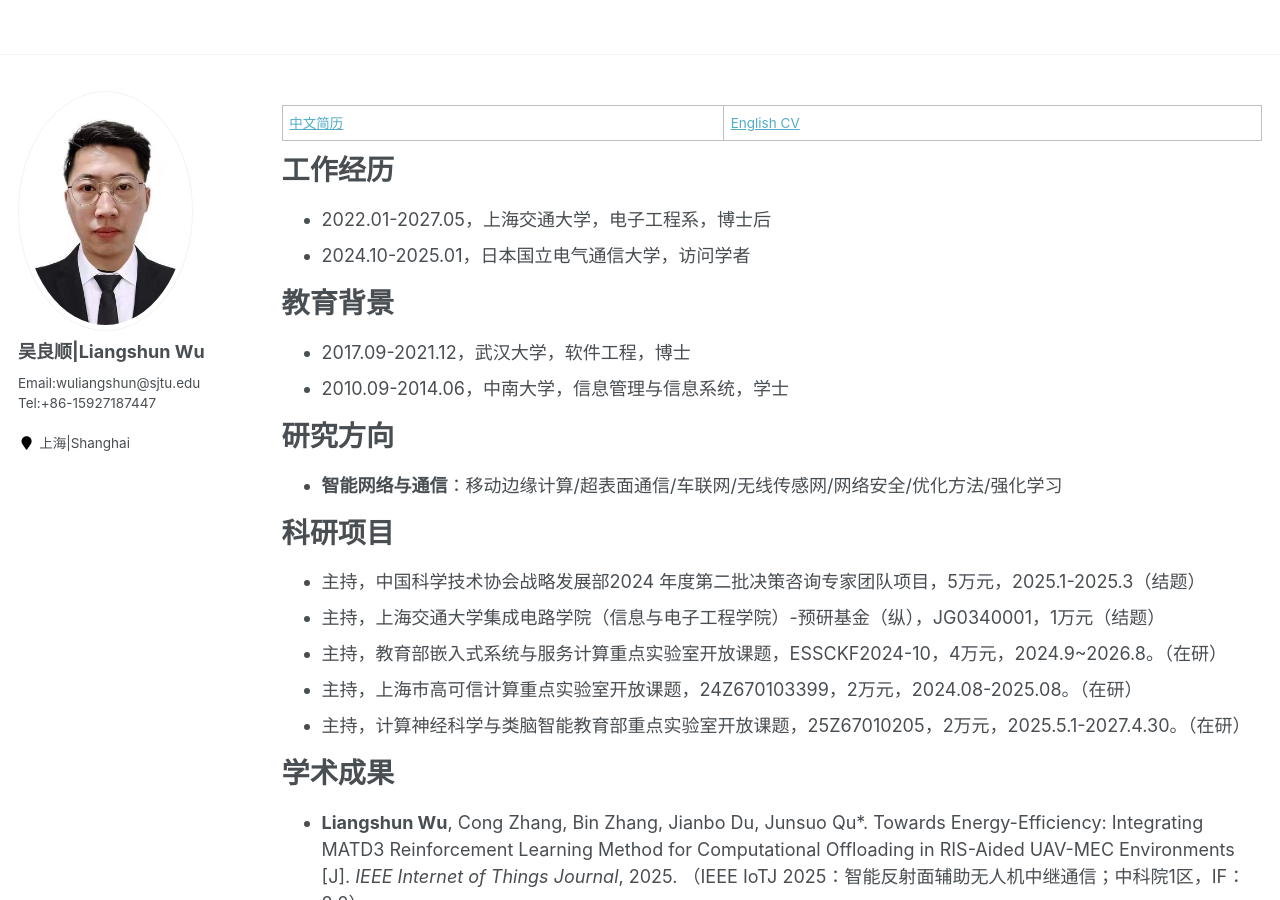
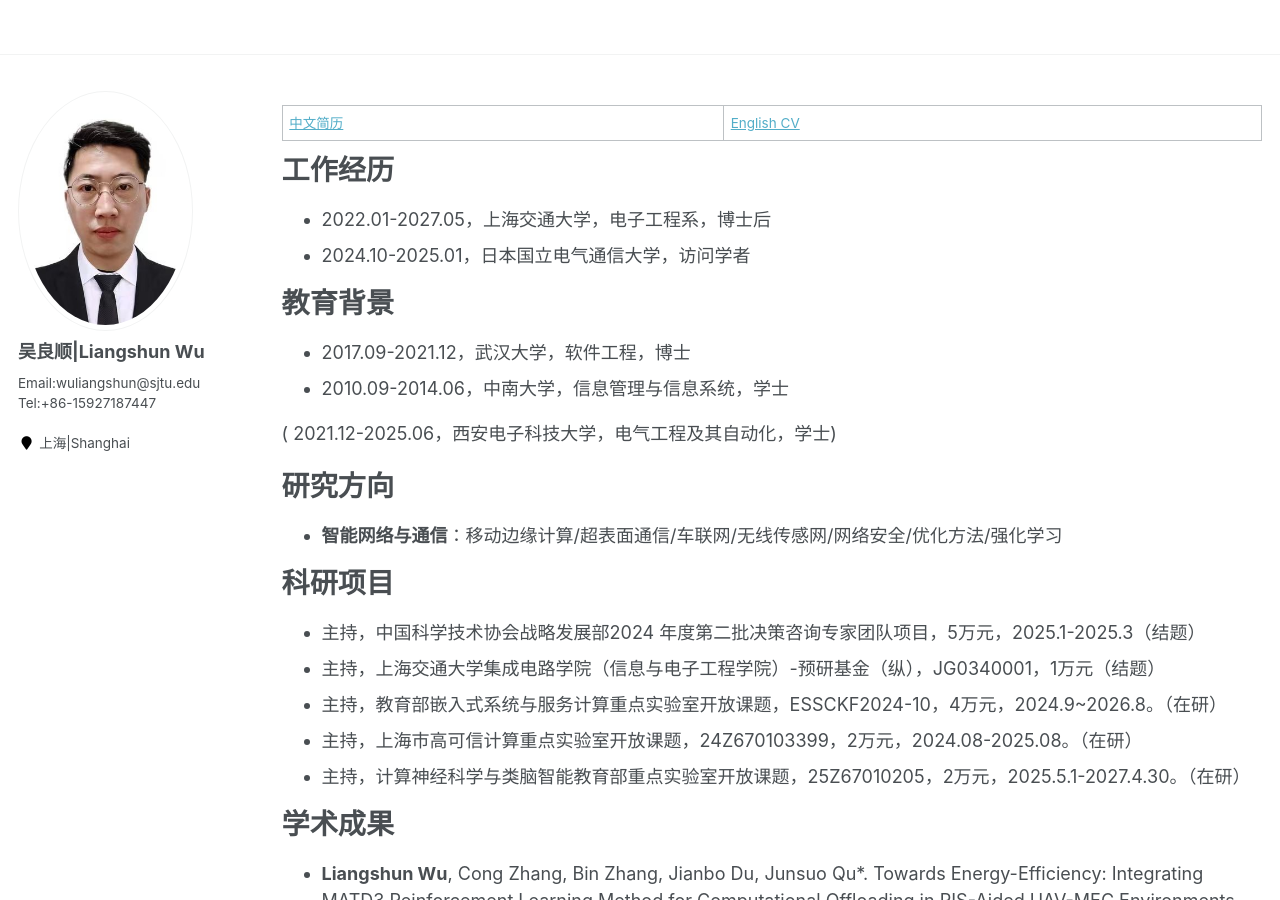
Before and after one commit to wuliangshun/wuliangshun.github.io, a Jekyll site: the page built from _pages/cv.md, in a window 1280 px wide and 900 px high. Built offline with Jekyll 4.4.1, drawn with Linux system fonts in a browser that asks for light colours.

Commit message:
first commit

```diff
--- a/_pages/cv.md
+++ b/_pages/cv.md
@@ -26,6 +26,7 @@ redirect_from:
 * 2017.09-2021.12，武汉大学，软件工程，博士
 * 2010.09-2014.06，中南大学，信息管理与信息系统，学士
 
+( 2021.12-2025.06，西安电子科技大学，电气工程及其自动化，学士)
 
 
 
```
